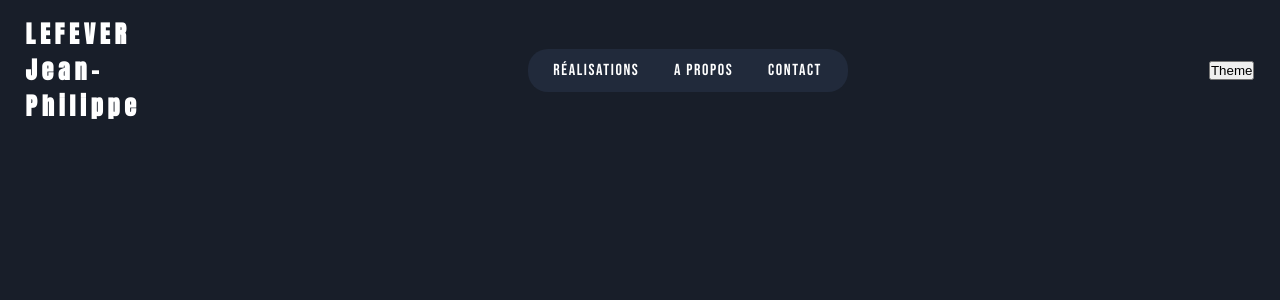
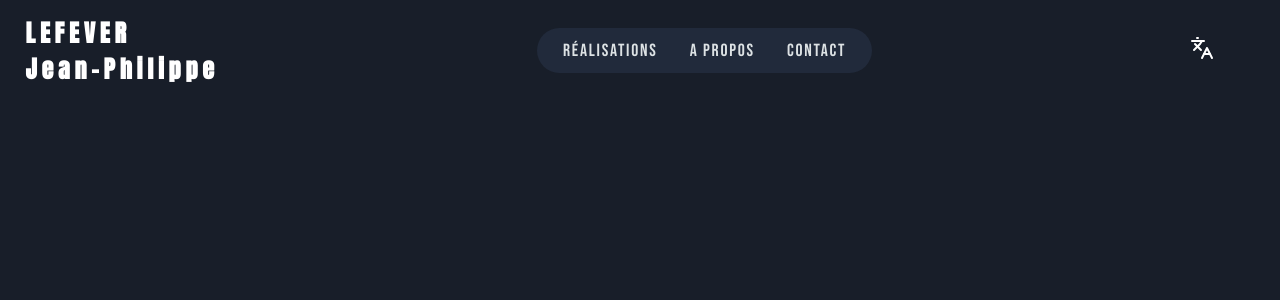
Before and after one commit to JP-Lefever/portfolio_v2, a Next.js app: page / in a window 1280 px wide. Shown: the top 300 px of the page. Built offline with nearby package versions, Linux system fonts and the light colour scheme.

Commit message:
feat: add responsive

```diff
--- a/src/app/globals.css
+++ b/src/app/globals.css
@@ -23,7 +23,7 @@ body{
   --blue-coin : #181E29;
   --blue-nuance : #212A3B;
   --padding : 1.5vh 2vw;
-  --large-radius : 20px;
+  --large-radius : 30px;
   --margin-top : 2vh;
   --letter-spacing : 0.2em;
 }
--- a/src/app/layout.tsx
+++ b/src/app/layout.tsx
@@ -1,8 +1,8 @@
-import { titleFont, paragraphFont, paragraphFont2} from "@/ui/fonts";
+import { titleFont, paragraphFont, paragraphFont2} from "@/components/ui/fonts";
 
 import "./globals.css";
 import React from "react";
-import NavBar from "@/ui/layout/navigation/NavBar";
+import NavBar from "@/components/layout/navigation/navBar/NavBar";
 
 
 export default function RootLayout({
--- /dev/null
+++ b/src/components/layout/navigation/navBar/NavBar.tsx
@@ -0,0 +1,50 @@
+"use client"
+import Link from "next/link";
+import dataNav from "@/assets/locales/fr.json"
+import styles from "./navBar.module.css"
+import {BurgerMenu} from "@/components/ui/buttons/Buttons";
+import {useState} from "react";
+import { Languages } from 'lucide-react'
+
+
+
+
+
+export default function Navbar() {
+
+    const data = dataNav.navbar
+    const [isOpenMenu, setIsOpenMenu] = useState(false);
+    const handleClickOpenMenu = ()=>{
+        setIsOpenMenu(!isOpenMenu)
+    }
+
+    return <>
+        <nav className={styles.nav}>
+            <section className={styles.navItem}>
+                <Link  href={"/"} className={styles.logo}>LEFEVER<br/> Jean-Philippe</Link>
+
+                <article className={styles.burger}>
+                    <BurgerMenu isOpenMenu={isOpenMenu} setIsOpenMenuAction = {handleClickOpenMenu}/>
+                </article>
+            </section>
+
+            <article className={`${styles.menu} ${isOpenMenu ? styles.menuOpen : styles.menuClosed}`}>
+                <ul className={styles.ul}>
+                            {data.map((d) => (
+                                <li key={d.id} className={styles.li}>
+                                    <Link className={styles.link} href={d.link}>{d.name}</Link>
+                                </li>
+                            ))}
+                </ul>
+                <article className={styles.contextMobile}>
+                    <Languages color={"#ffffff"}/>
+                </article>
+            </article>
+
+            <article className={styles.context}>
+                <Languages color={"#ffffff"}/>
+            </article>
+
+        </nav>
+    </>
+}
--- /dev/null
+++ b/src/components/layout/navigation/navBar/navBar.module.css
@@ -0,0 +1,116 @@
+.nav {
+    display: flex;
+    flex-direction: column;
+    margin : var(--margin-top) 0 ;
+    padding : var(--padding) 0;
+    border-bottom: 2px solid var(--blue-nuance);
+    @media screen and (min-width: 768px)  {
+        display: flex;
+        flex-direction: row;
+        justify-content: space-between;
+        align-items: center;
+        margin : 0;
+        border-bottom: none;
+
+    }
+}
+.navItem {
+    display: flex;
+    justify-content: space-between;
+    @media screen and (min-width: 768px)  {
+        align-items: center;
+
+    }
+}
+
+.menu {
+    display: flex;
+    flex-direction: column;
+    width: 100vw;
+    padding: 1em;
+    gap: 1em;
+    transition: max-height 1s ease-in-out, opacity  1s ease-in-out;
+    max-height: 0;
+    opacity: 0;
+    @media screen and (min-width: 768px)  {
+        opacity: 1;
+        width: fit-content;
+        max-height: none;
+        margin : 0 auto;
+
+
+    }
+}
+.ul {
+    @media screen and (min-width: 768px) {
+    display: flex;
+    gap: 2em;
+    background-color: var(--blue-nuance);
+    padding : var(--padding);
+    border-radius : var(--large-radius)
+    }
+}
+
+.li {
+    list-style: none;
+    padding: 3vh 0;
+    font-size : 1.5em;
+    @media screen and (min-width: 768px) {
+    padding : 0;
+    font-size : 1.1em;
+    letter-spacing: 0.1em;
+    }
+}
+.link {
+    color: var(--white-platinium);
+    text-decoration: none;
+}
+.link:hover {
+    color : var(--yellow-school-bus);
+}
+
+.logo {
+    color: var(--white-pure);
+    font-family: var(--title-font) sans-serif;
+    letter-spacing: var(--letter-spacing);
+    text-decoration: none;
+    font-size: 1.5em;
+    @media screen and (min-width: 768px) {
+        font-weight: bold;
+    }
+}
+
+.burger {
+    @media (min-width: 768px) {
+            display: none;
+}
+
+}
+
+.menuClosed {
+    @media screen and (max-width: 767px) {
+            max-height: 0;
+            opacity: 0;
+        }
+    }
+
+.menuOpen {
+    @media screen and (max-width: 767px) {
+        max-height: 50vh;
+        opacity: 1;
+    }
+}
+
+.context {
+    display: none;
+    @media screen and (min-width: 768px) {
+        display: block;
+        width: 5vw;
+    }
+}
+
+.contextMobile {
+    @media screen and (min-width: 768px) {
+        display: none;
+    }
+}
--- /dev/null
+++ b/src/components/ui/buttons/Buttons.tsx
@@ -0,0 +1,17 @@
+"use client"
+
+import {Menu, X} from "lucide-react"
+import styles from "./buttons.module.css"
+
+
+export const BurgerMenu = ({isOpenMenu, setIsOpenMenuAction} : {isOpenMenu : boolean,setIsOpenMenuAction : ()=>void})=>{
+
+
+    return(
+        <>
+        <section>
+            {isOpenMenu ? <X className={styles.close} size={48} color={"#ffffff"} onClick={setIsOpenMenuAction}/> : <Menu className={styles.open} color={"#ffffff"} size={48} onClick={setIsOpenMenuAction}/>}
+        </section>
+        </>
+    )
+}
--- /dev/null
+++ b/src/components/ui/buttons/buttons.module.css
@@ -0,0 +1,3 @@
+.open{
+    rotate: 180deg;
+}
--- a/src/ui/layout/navigation/NavBar.tsx
+++ /dev/null
@@ -1,27 +0,0 @@
-import Link from "next/link";
-import dataNav from "@/assets/locales/fr.json"
-import styles from "./navBar.module.css"
-
-
-
-
-export default function Navbar() {
-
-    const data = dataNav.navbar
-
-    return <>
-    <nav className={styles.nav}>
-    <h2 className={styles.h2}>LEFEVER Jean-Philippe</h2>
-            <ul className={styles.ul} >
-                {data.map((d) => (
-                      <li key={d.id} className={styles.li}>
-                    <Link className={styles.link} href={d.link}>{d.name}</Link>
-                      </li>
-        ))}
-            </ul>
-    <article>
-        <button type={"button"}>Theme</button>
-    </article>
-    </nav>
-    </>
-}
--- a/src/ui/layout/navigation/navBar.module.css
+++ /dev/null
@@ -1,31 +0,0 @@
-.nav{
-    display: flex;
-    margin : var(--margin-top) 2vw;
-    justify-content: space-between;
-    align-items: center;
-}
-.h2{
-    color : var(--white-pure);
-    font-family: var(--title-font) sans-serif;
-    letter-spacing: var(--letter-spacing);
-    width: 11vw;
-}
-.ul {
-    display: flex;
-    width : 25vw;
-    justify-content: space-between;
-    padding: var(--padding);
-    border-radius: var(--large-radius);
-    background-color: var(--blue-nuance);
-}
-.li {
-    list-style: none;
-}
-.link{
-    text-decoration: none;
-    color : var(--white-pure);
-    letter-spacing: 0.1em;
-}
-.link:hover{
-    color: var(--yellow-school-bus);
-}
```
Also changed, not shown: package.json (+5 -4 lines), src/components/ui/fonts.ts (renamed from src/ui/fonts.ts), 2 other files (tests, documents, lock files or other folders).
